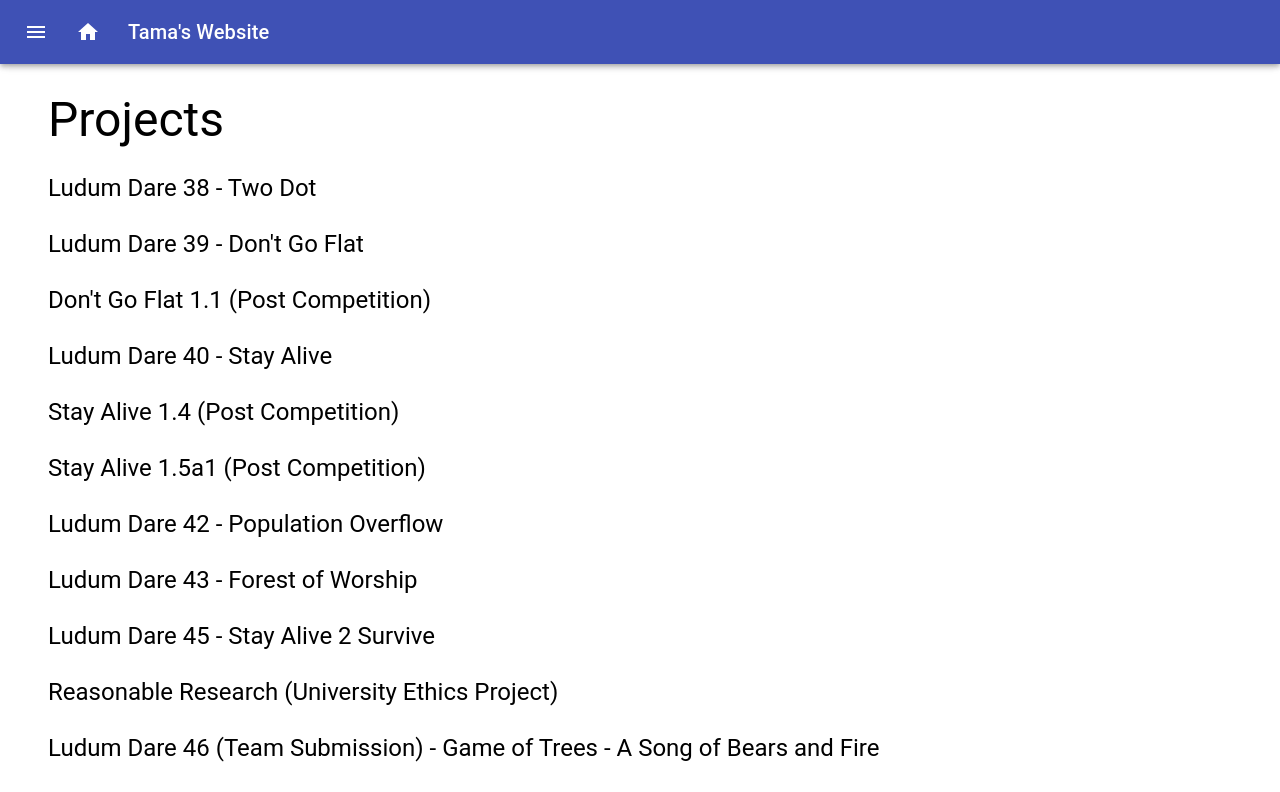
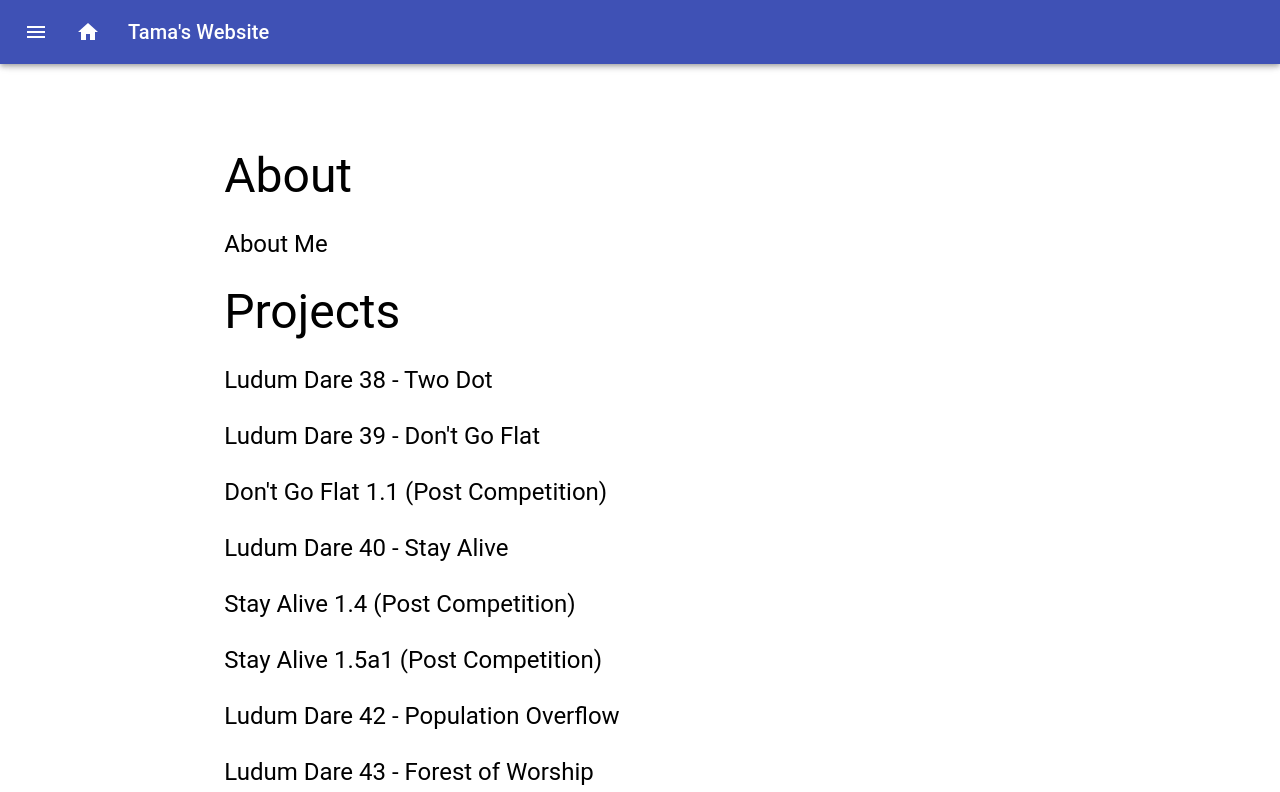
Before and after one commit to Fermats-Fish/website, a React (Create React App) app: page / in a window 1280 px wide. Shown: the top 792 px of the page. Built offline with nearby package versions, Linux system fonts and the light colour scheme.

Commit message:
About me plus title on every page

```diff
--- a/src/App.js
+++ b/src/App.js
@@ -1,20 +1,47 @@
 import React from "react";
 import { BrowserRouter, Route } from "react-router-dom";
 
-import { Container } from "@material-ui/core";
+import { Container, makeStyles, Grid, Typography } from "@material-ui/core";
 
 import Navigation from "./Components/Navigation";
 import pages from "./pages";
 
+const useStyles = makeStyles((theme) => ({
+  container: {
+    paddingTop: theme.spacing(1),
+  },
+  title: {
+    padding: theme.spacing(3),
+  },
+}));
+
 const App = () => {
+  const classes = useStyles();
   return (
     <BrowserRouter>
       <Navigation />
-      <Container>
-        {Object.keys(pages).map((key) => {
-          const { url, component } = pages[key];
-          return <Route key={url} path={url} exact component={component} />;
-        })}
+      <Container className={classes.container}>
+        <Grid container direction="column" alignItems="center">
+          <Grid item></Grid>
+          {Object.keys(pages).map((key) => {
+            const { url, title, component: Component } = pages[key];
+            return (
+              <Route
+                key={url}
+                path={url}
+                exact
+                component={() => (
+                  <>
+                    <Typography variant="h3" className={classes.title}>
+                      {title}
+                    </Typography>
+                    <Component />
+                  </>
+                )}
+              />
+            );
+          })}
+        </Grid>
       </Container>
     </BrowserRouter>
   );
--- a/src/Components/UnityProject.js
+++ b/src/Components/UnityProject.js
@@ -2,9 +2,8 @@
 import { Typography, makeStyles, Grid } from "@material-ui/core";
 
 const useStyles = makeStyles((theme) => ({
-  title: {
-    textAlign: "center",
-    paddingTop: theme.spacing(3),
+  unityItem: {
+    marginTop: -theme.spacing(3),
   },
   descriptionItem: {
     width: 960,
@@ -14,13 +13,8 @@
 const UnityProject = ({ title, project, description }) => {
   const classes = useStyles();
   return (
-    <Grid container direction="column" alignItems="center">
-      <Grid item>
-        <Typography variant="h3" className={classes.title}>
-          {title}
-        </Typography>
-      </Grid>
-      <Grid item>
+    <>
+      <Grid item className={classes.unityItem}>
         <iframe
           style={{ width: 960, height: 700, border: "none" }}
           title={title}
@@ -28,12 +22,12 @@
         ></iframe>
       </Grid>
       {description &&
-        description.map((x) => (
-          <Grid className={classes.descriptionItem} item>
+        description.map((x, index) => (
+          <Grid className={classes.descriptionItem} key={index} item>
             <Typography>{x === "" ? "\u200b" : x}</Typography>
           </Grid>
         ))}
-    </Grid>
+    </>
   );
 };
 
--- /dev/null
+++ b/src/Pages/AboutMePage.js
@@ -0,0 +1,53 @@
+import React from "react";
+
+import { Grid, Typography } from "@material-ui/core";
+
+const AboutMePage = ({ ...otherProps }) => {
+  return (
+    <Grid container direction="column" spacing={3}>
+      <Grid item>
+        <Typography>
+          I am a junior software developer with experience in full stack and RPA
+          development. My current job involves working with clients to design
+          and deliver automated/streamlined digital solutions to heavily manual
+          business processes. These solutions usually involve doing RPA, either
+          using UiPath or C# depending on the requirements. In addition the
+          solutions will sometimes involve the development of a web application.
+        </Typography>
+      </Grid>
+      <Grid item>
+        <Typography>
+          When I'm not working with clients I spend time working on in house
+          projects. Recently I finished developing the first prototype of a web
+          application designed to streamline the Procure to Pay process. The
+          application allows users to create/approve purchase orders, which are
+          then sent automatically to the relevant supplier. Then when invoices
+          are received they are automatically compared to the relevant purchase
+          orders. If the cost of items listed on the purchase order that have
+          been received matches the cost of the invoice, then the invoice is
+          approved. Otherwise it will either wait for receipting to be completed
+          or require manual approval. I developed the application using React JS
+          and ASP.NET Core.
+        </Typography>
+      </Grid>
+      <Grid item>
+        <Typography>
+          Before my current job I had recently graduated from the University of
+          Auckland with BSc in Mathematics, achieving an average grade of A+ and
+          top of class in 7 courses. I also had lots of experience programming
+          from working on many personal projects including making 7 online
+          games, each within 48 hours for a competition, and further developing
+          one of these games into a mobile application.
+        </Typography>
+      </Grid>
+      <Grid item>
+        <Typography>
+          My main interests range from anything which involves complex logical
+          thinking to going tramping and listening to classical music.
+        </Typography>
+      </Grid>
+    </Grid>
+  );
+};
+
+export default AboutMePage;
--- a/src/pages.js
+++ b/src/pages.js
@@ -2,6 +2,8 @@
 
 import HomePage from "./Pages/HomePage";
 import UnityProject from "./Components/UnityProject";
+import AboutMePage from "./Pages/AboutMePage";
+import { Grid } from "@material-ui/core";
 
 const unityProject = (project, title, description) => ({
   title: title,
@@ -45,12 +47,23 @@
     title: "This Website",
     url: "/website",
     component: () => (
-      <iframe style={{ height: 600 }} src="/" title="Website"></iframe>
+      <Grid item style={{ width: "100%" }}>
+        <iframe style={{ height: 600 }} src="/" title="Website"></iframe>
+      </Grid>
     ),
+  },
+  about: {
+    title: "About Me",
+    url: "/about",
+    component: AboutMePage,
   },
 };
 
 export const sections = [
+  {
+    title: "About",
+    pages: [pages.about],
+  },
   {
     title: "Projects",
     pages: [
```
